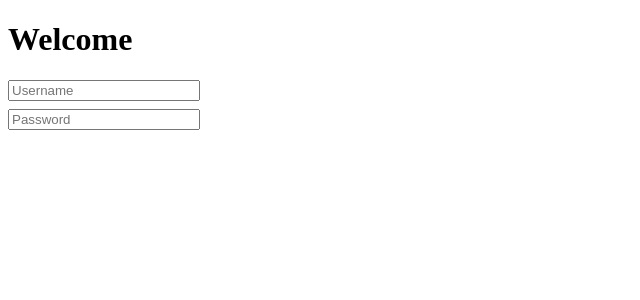
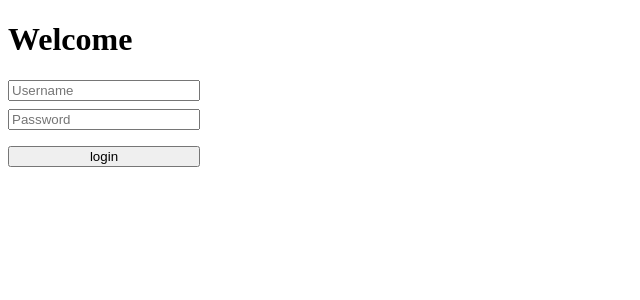
Before and after one commit to fborges42/semantic-versioning, an Angular app in the folder semantic-versioning/: page / in a window 1280 px wide. Shown: the top 300 px of the page, without its empty margins (0-640 px from the left). Built offline with nearby package versions, Linux system fonts and the light colour scheme.

Commit message:
feat: added login button

```diff
--- a/semantic-versioning/src/app/login/login.component.html
+++ b/semantic-versioning/src/app/login/login.component.html
@@ -2,4 +2,6 @@
 <div class="d-flex container">
   <input type="text" placeholder="Username" />
   <input type="text" placeholder="Password" />
+
+  <button type="submit">login</button>
 </div>
```
